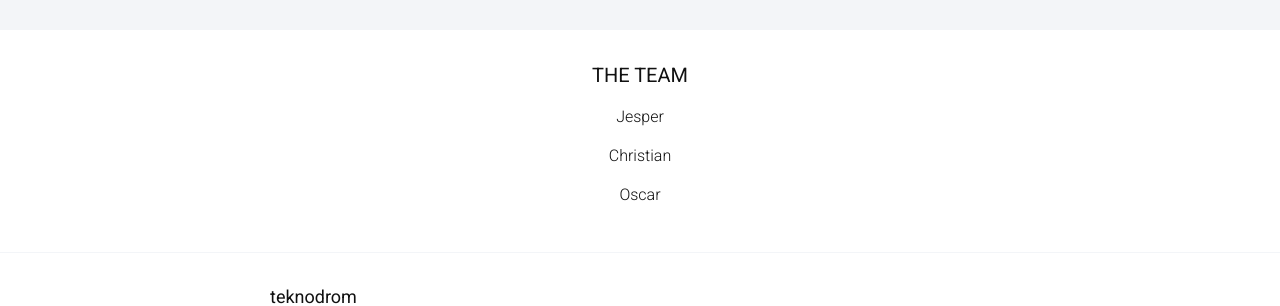
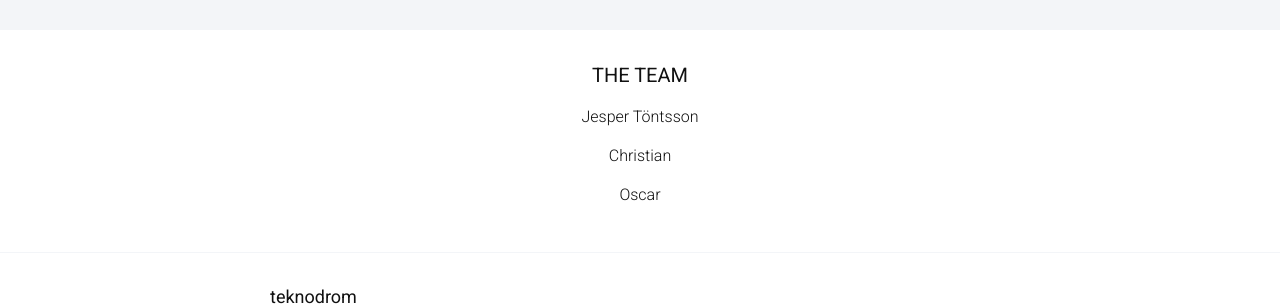
Before and after one commit to Teknodrom/teknodrom.github.io, a Jekyll site: the page built from index.html, in a window 1280 px wide. Shown: the part 366-672 px from the top of the page. Built offline with Jekyll 4.4.1, drawn with Linux system fonts in a browser that asks for light colours.

Commit message:
Jesper blev töntig

```diff
--- a/_config.yml
+++ b/_config.yml
@@ -7,7 +7,7 @@ baseurl: "" # the subpath of your site, e.g. /blog/
 url: "http://yourdomain.com" # the base hostname & protocol for your site
 twitter_username: helloteknodrom
 github_username:  teknodrom
-team_members: ["Jesper", "Christian", "Oscar"]
+team_members: ["Jesper Töntsson", "Christian", "Oscar"]
 
 # Build settings
 markdown: kramdown
```
